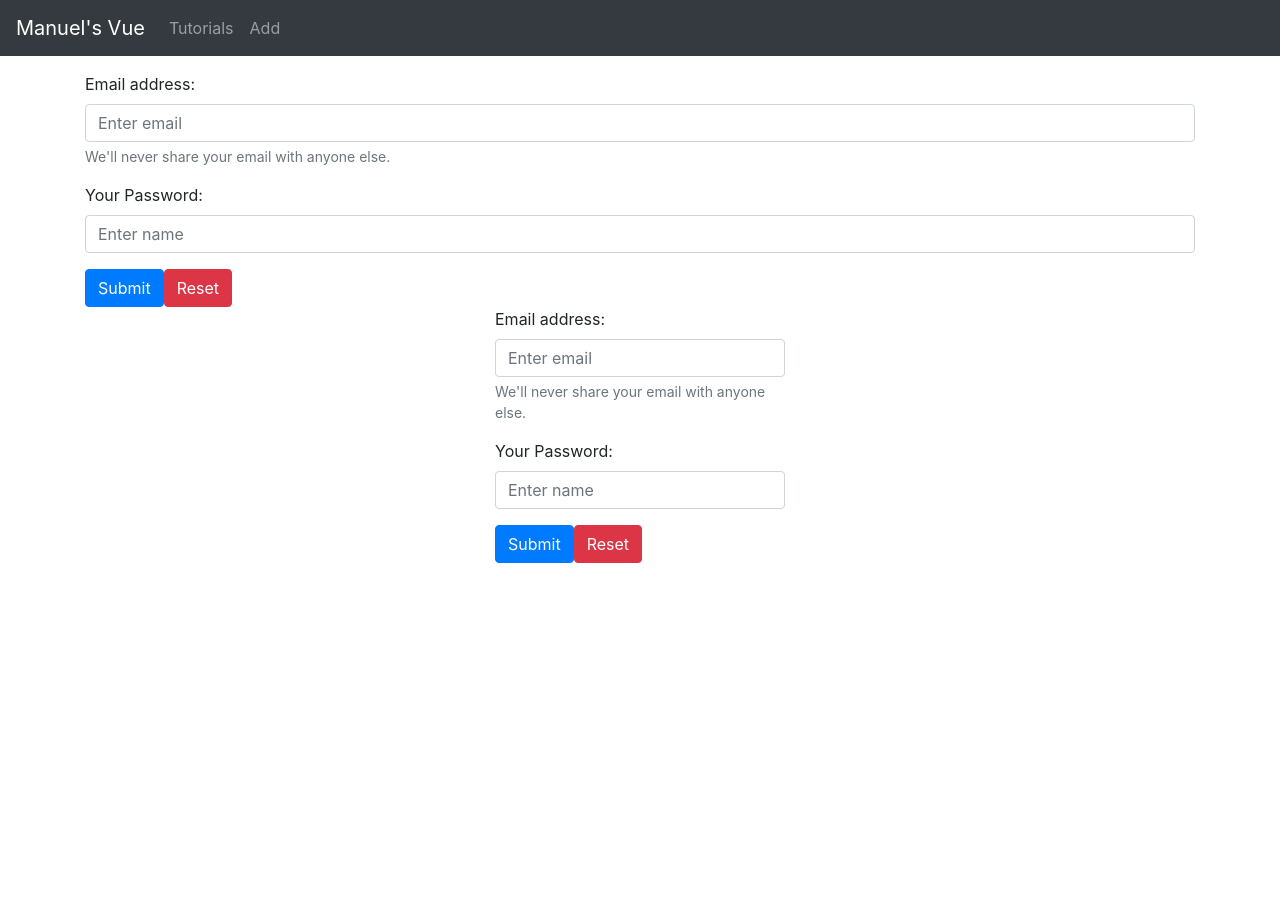
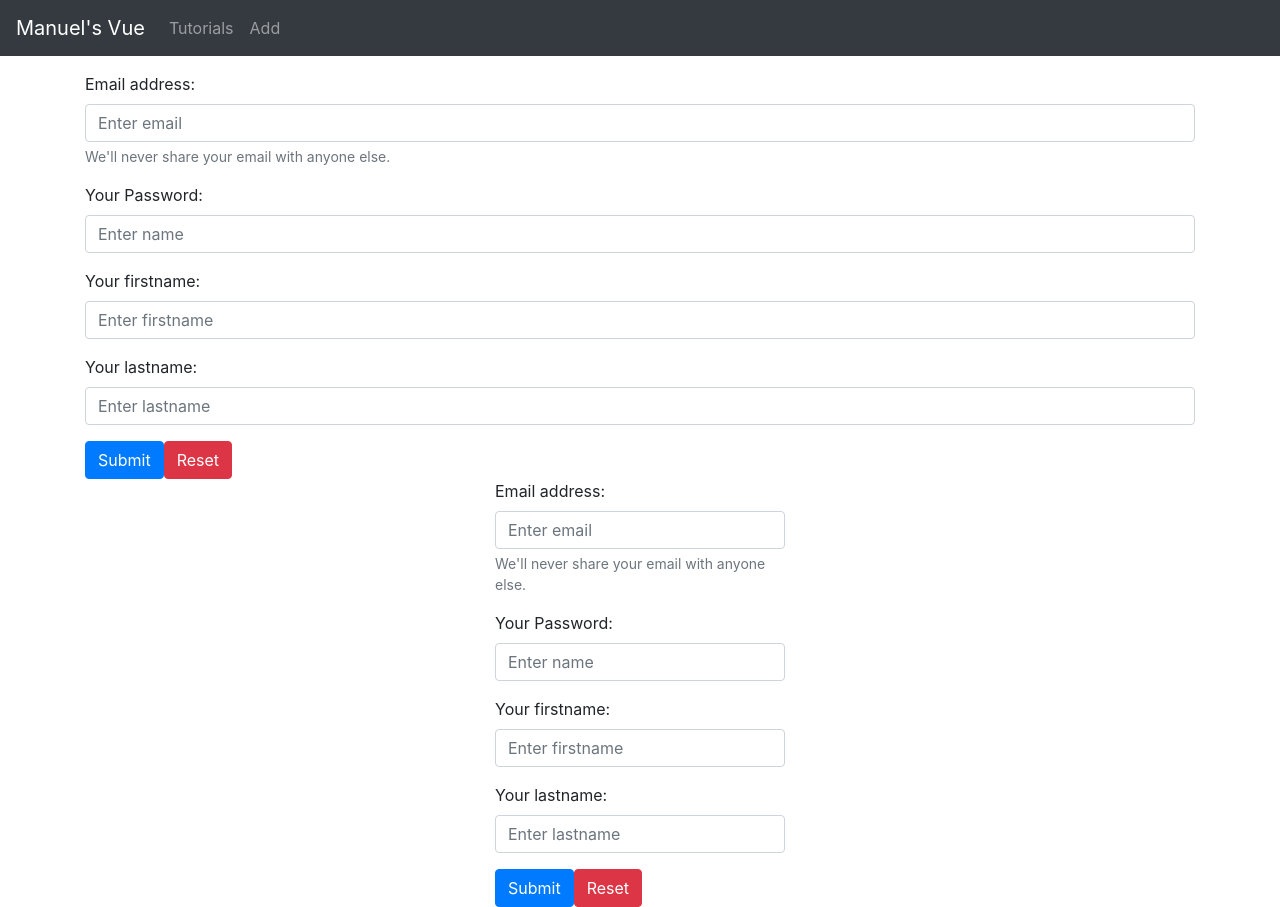
Before and after one commit to manuelbiolatiri/senators.vue, a Vue app: page / in a window 1280 px wide. Before the commit the page ends 800 px from the top, so only its background shows below. Built offline with nearby package versions, Linux system fonts and the light colour scheme.

Commit message:
added more details to create user object

```diff
--- a/src/components/AddSenators.vue
+++ b/src/components/AddSenators.vue
@@ -28,6 +28,30 @@
           required
         ></b-form-input>
       </b-form-group>
+      <b-form-group
+        id="input-group-3"
+        label="Your firstname:"
+        label-for="input-2"
+      >
+        <b-form-input
+          id="input-3"
+          v-model="firstname"
+          placeholder="Enter firstname"
+          required
+        ></b-form-input>
+      </b-form-group>
+      <b-form-group
+        id="input-group-4"
+        label="Your lastname:"
+        label-for="input-2"
+      >
+        <b-form-input
+          id="input-4"
+          v-model="lastname"
+          placeholder="Enter lastname"
+          required
+        ></b-form-input>
+      </b-form-group>
 
       <b-button type="submit" variant="primary">Submit</b-button>
       <b-button type="reset" variant="danger">Reset</b-button>
@@ -43,6 +67,8 @@ export default {
     return {
       email: "",
       password: "",
+      firstName: "",
+      lastName: "",
     };
   },
   methods: {
@@ -56,6 +82,8 @@ export default {
         // id: Math.floor(Math.random() * 100000),
         email: this.email,
         password: this.password,
+        firstName: this.firstName,
+        lastName: this.this.lastName,
       };
       this.responseAvailable = false;
       const userLogin = await service.create(newUser);
```
